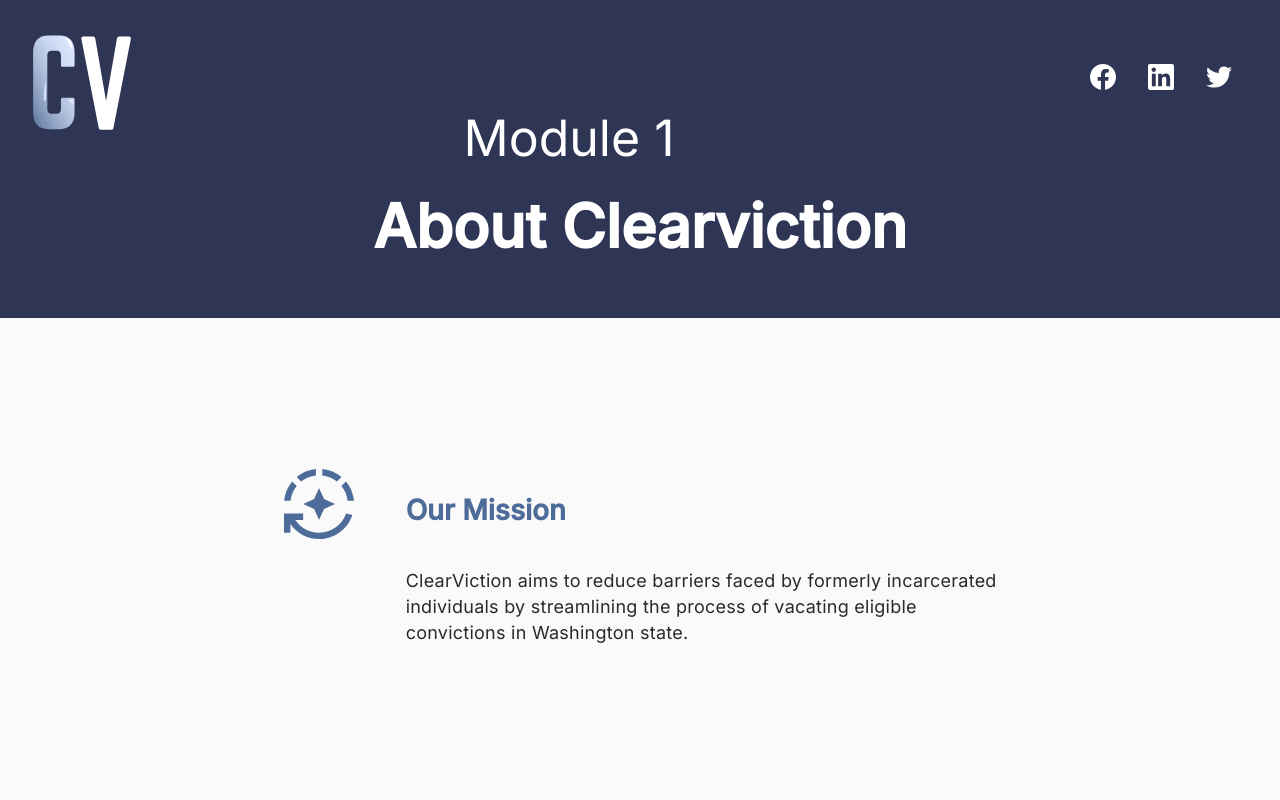
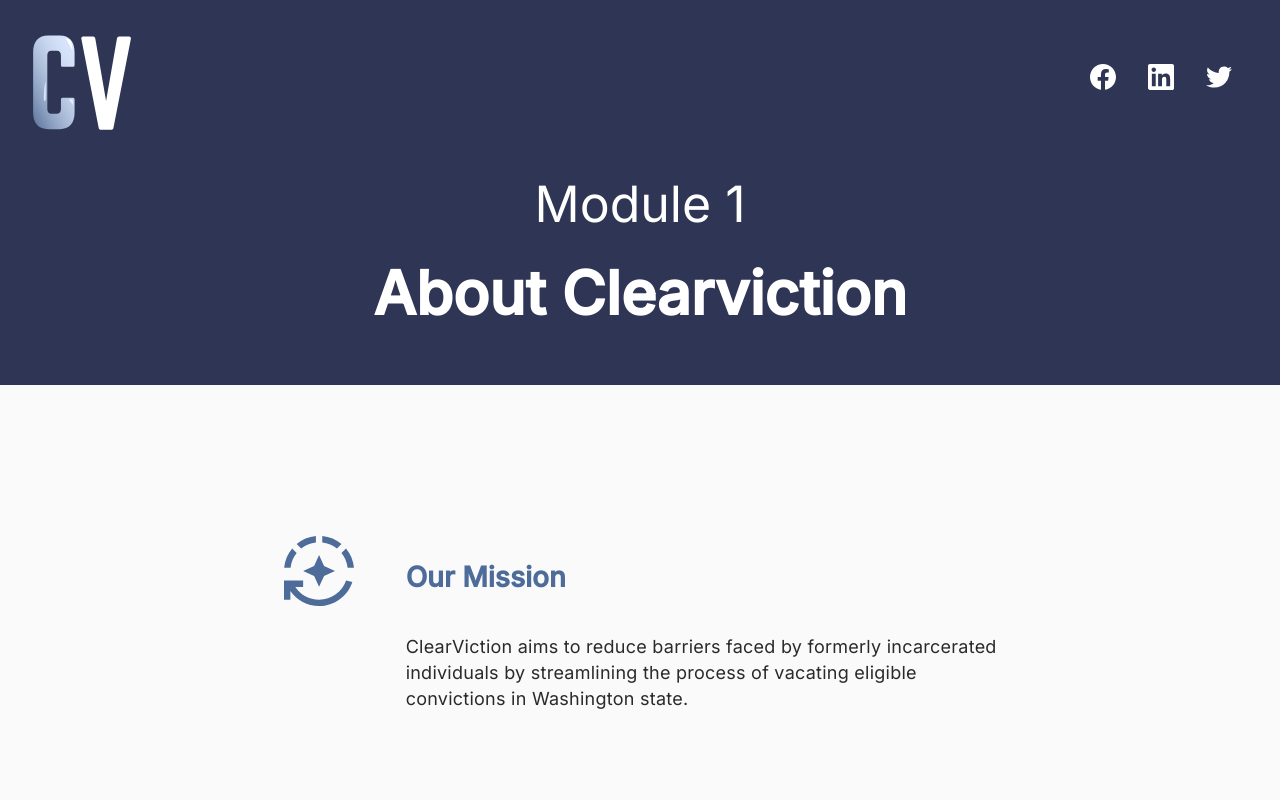
Before and after one commit to openseattle/clearviction-v1, a React (Create React App) app: page /onboarding-mod1 in a window 1280 px wide. Shown: the top 800 px of the page. Built offline with nearby package versions, Linux system fonts and the light colour scheme.

Commit message:
Update heading style

```diff
--- a/src/Styles/Onboarding/useHeaderStyles.js
+++ b/src/Styles/Onboarding/useHeaderStyles.js
@@ -80,6 +80,7 @@ export const useHeaderStyles = makeStyles((theme) => ({
   },
   modHeaderContainer: {
     textAlign: "center",
+    marginTop: "100px",
   },
   welcome: {
     textAlign: "center",
```
